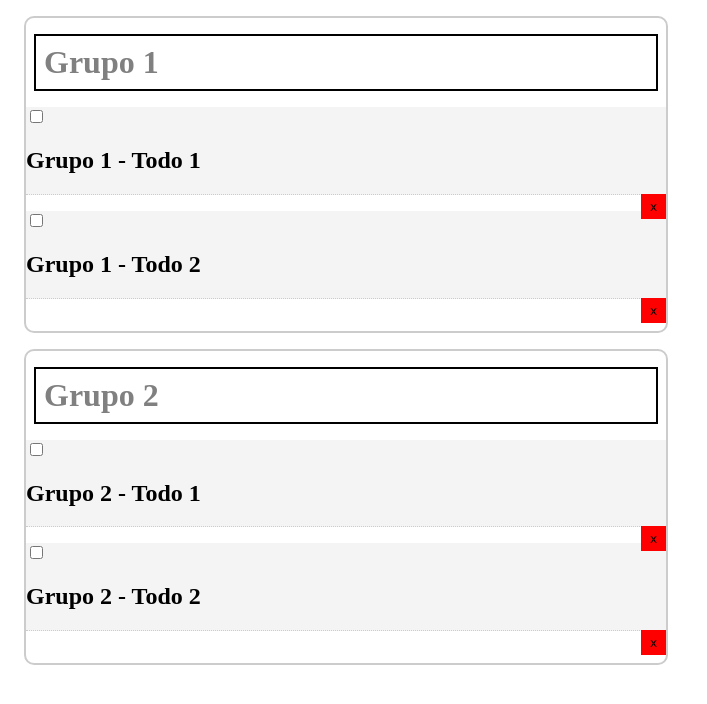
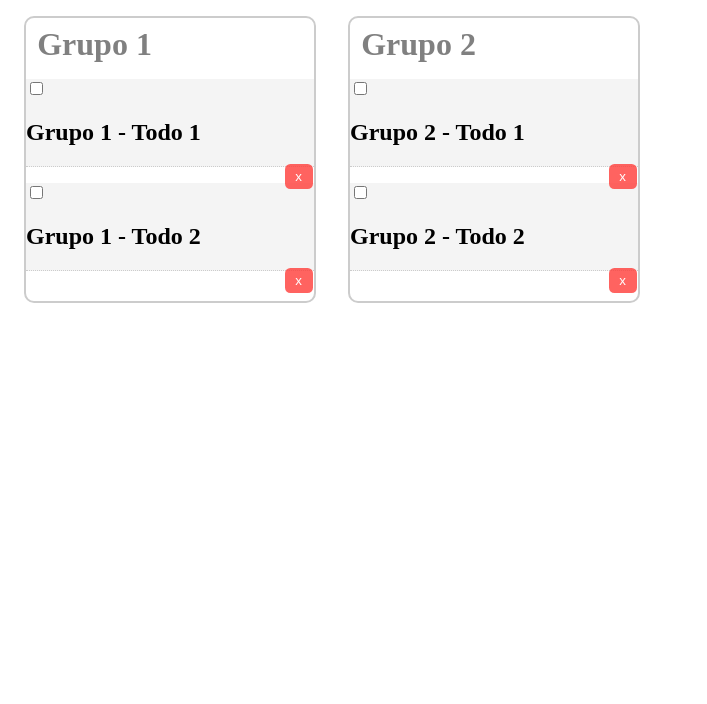
Before and after one commit to LucioTrincheri/notes-app, a React (Create React App) app: page / in a window 1280 px wide. Shown: the top 704 px of the page, without its empty margins (0-707 px from the left). Built offline with nearby package versions, Linux system fonts and the light colour scheme.

Commit message:
Css changes

```diff
--- a/src/styles/index.module.css
+++ b/src/styles/index.module.css
@@ -1,29 +1,65 @@
 .groupContainer {
-  display: inline-block;
+  display: inline-table;
   border-radius: 10px;
   padding: 0.5rem 0;
+  padding-top: 0;
   margin: 0.5rem 1rem;
-  width: 50vw;
+  width: 18rem;
   background: transparent;
+  background-color: rgba(255, 255, 255, 0.75);
   border: 2px solid #ccc;
+}
+
+.todoContainer {
+  display: inline-flexbox;
+  border-radius: 10px;
+  padding: 0.4rem 0.2rem;
+  margin: 0.5rem 0.2rem;
+  background: transparent;
+  background-color: whitesmoke;
+  border: 2px solid #ccc;
+}
+
+.addTodo {
+  display: -webkit-box;
+  display: -ms-flexbox;
+  display: flex;
+  margin: 0.5rem 0.5rem;
+  margin-top: 0.25rem;
+  margin-bottom: 1rem;
+  padding-left: 0.2rem;
+  padding-bottom: 1rem;
+  border-bottom: 0.1rem solid rgba(54, 54, 54, 0.726);
 }
 
 .groupTitle {
   margin: 0.5rem 0.5rem;
-  padding: 0.5rem 0.5rem;
+  margin-bottom: 0.25rem;
+  padding-left: 0.2rem;
   color: gray;
-  border: 2px solid black;
   -ms-flex-line-pack: center;
       align-content: center;
 }
 
 .delBtnStyle {
-  background: red;
-  color: black;
+  display: inline-flexbox;
+  background: rgba(255, 60, 56, 0.8);
+  color: white;
   border: none;
-  padding: 5px 9px;
-  borderradius: 50%;
+  margin-top: -0.15em;
+  margin-right: 0.1em;
+  padding: 0.4em 0.8em;
+  border-radius: 0.4em;
   cursor: pointer;
   float: right;
 }
+
+.delBtnStyle:hover {
+  background: #ff3c38;
+  color: white;
+}
+
+.delBtnStyle:focus {
+  outline: 0;
+}
 /*# sourceMappingURL=index.module.css.map */
--- a/src/styles/index.module.scss
+++ b/src/styles/index.module.scss
@@ -1,27 +1,62 @@
+//Containers from biggest to smallest
 .groupContainer {
-	display: inline-block;
+	display: inline-table;
 	border-radius: 10px;
 	padding: 0.5rem 0;
+	padding-top: 0;
 	margin: 0.5rem 1rem;
-	width: 50vw;
+	width: 18rem;
 	background: transparent;
+	background-color: rgba(255, 255, 255, 0.75);
 	border: 2px solid #ccc;
+}
+
+.todoContainer {
+	display: inline-flexbox;
+	border-radius: 10px;
+	padding: 0.4rem 0.2rem;
+	margin: 0.5rem 0.2rem;
+	background: transparent;
+	background-color: whitesmoke;
+	border: 2px solid #ccc;
+}
+
+.addTodo {
+	display: flex;
+	margin: 0.5rem 0.5rem;
+	margin-top: 0.25rem;
+	margin-bottom: 1rem;
+	padding-left: 0.2rem;
+	padding-bottom: 1rem;
+	border-bottom: 0.1rem solid rgba(54, 54, 54, 0.726);
 }
 
 .groupTitle {
 	margin: 0.5rem 0.5rem;
-	padding: 0.5rem 0.5rem;
+	margin-bottom: 0.25rem;
+	padding-left: 0.2rem;
 	color: gray;
-	border: 2px solid black;
 	align-content: center;
 }
 
 .delBtnStyle {
-	background: red;
-	color: black;
+	display: inline-flexbox;
+	background: rgba(255, 60, 56, 0.8);
+	color: white;
 	border: none;
-	padding: 5px 9px;
-	borderradius: 50%;
+	margin-top: -0.15em;
+	margin-right: 0.1em;
+	padding: 0.4em 0.8em;
+	border-radius: 0.4em;
 	cursor: pointer;
 	float: right;
 }
+
+.delBtnStyle:hover {
+	background: rgb(255, 60, 56);
+	color: white;
+}
+
+.delBtnStyle:focus {
+	outline: 0;
+}
```
Also changed, not shown: 1 other file (tests, documents, lock files or other folders).
